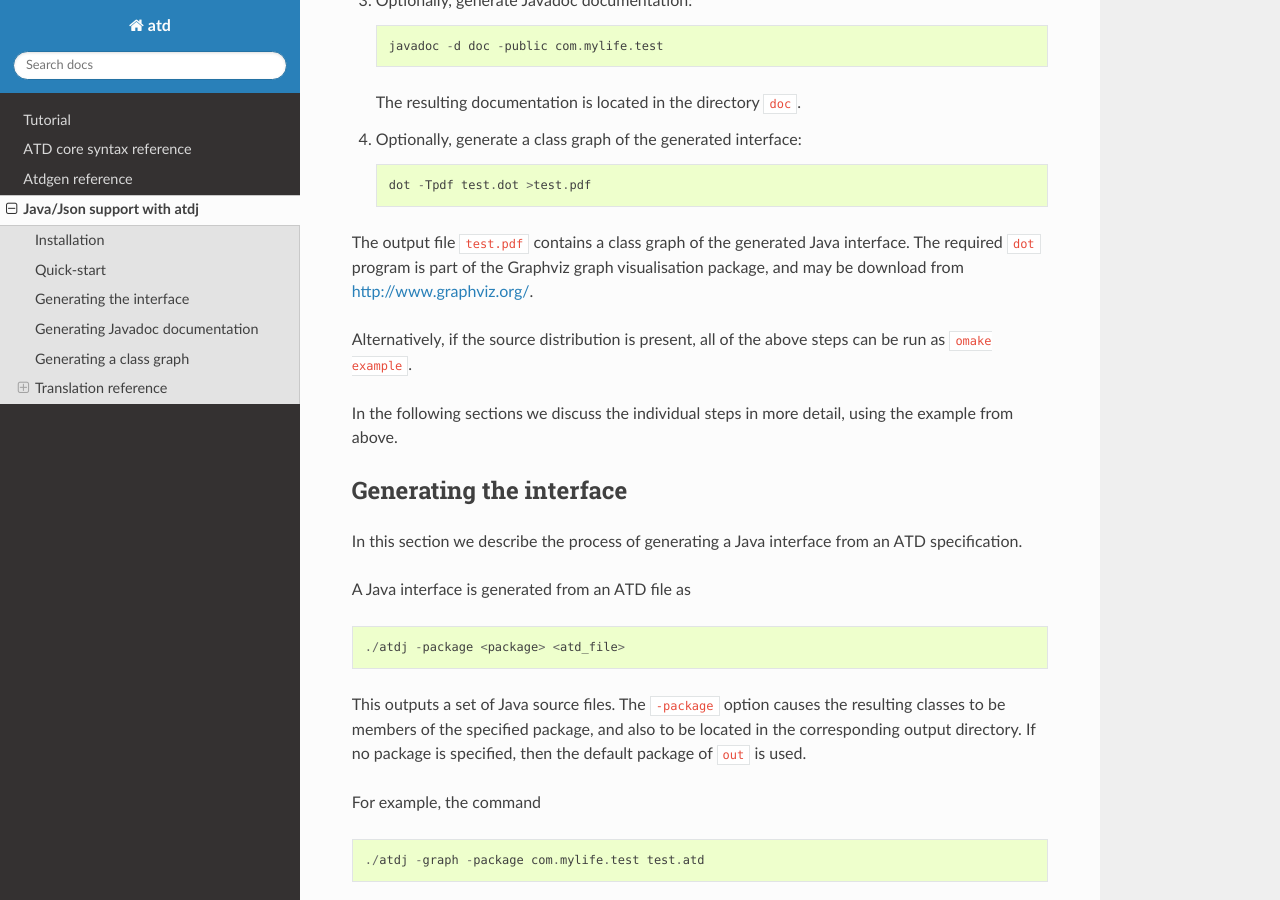
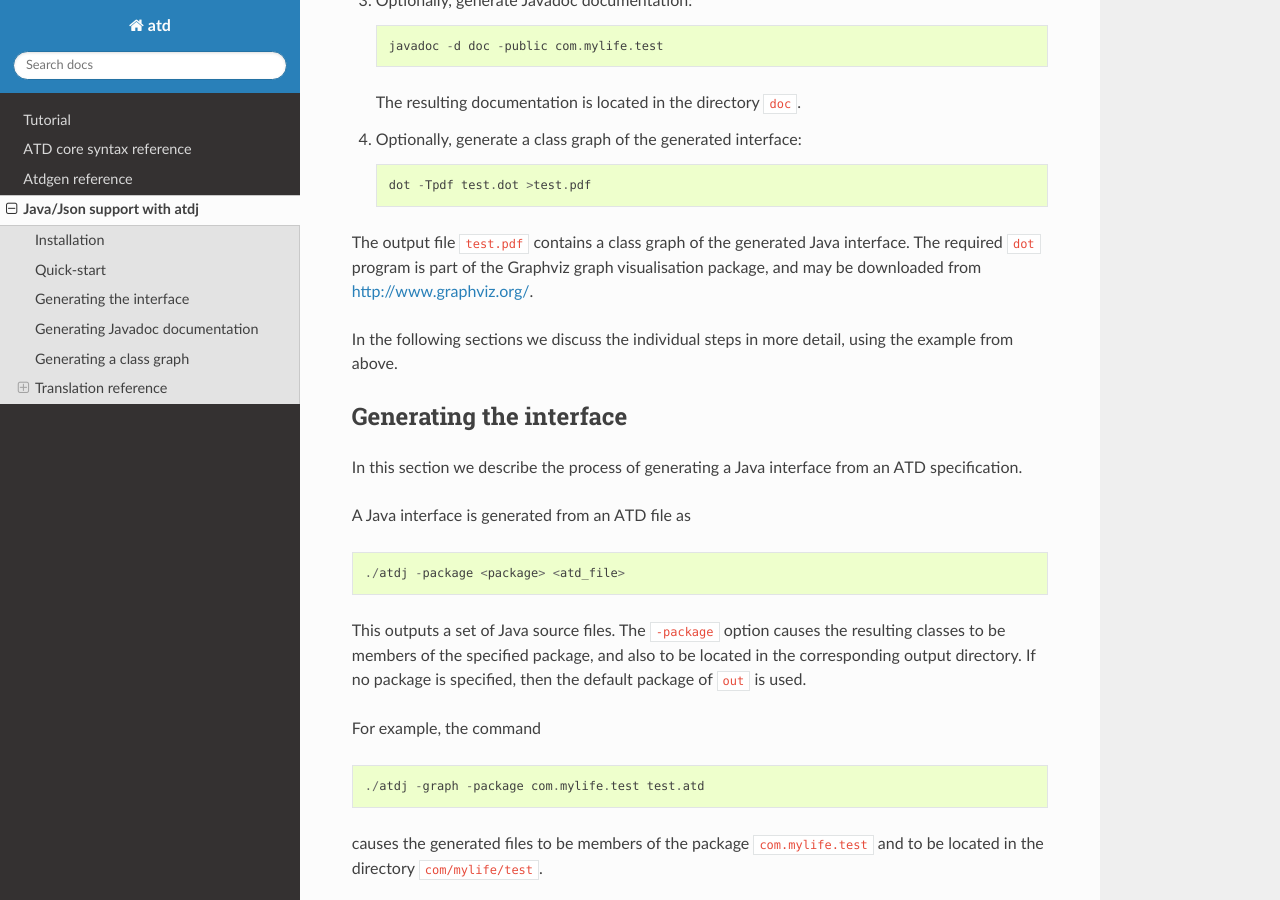
Before and after one commit to ahrefs/atd, a Sphinx documentation site: the page built from doc/atdj.rst, in a window 1280 px wide and 900 px high, scrolled down 1064 px. Built offline with Sphinx 7.4.7 and the Read the Docs theme 2.0.0, drawn with Linux system fonts in a browser that asks for light colours.

Commit message:
Remove reference to old atdj distribution

```diff
--- a/doc/atdj.rst
+++ b/doc/atdj.rst
@@ -67,11 +67,8 @@ an example application ``AtdjTest`` that uses the generated interface.
 
 The output file ``test.pdf`` contains a class graph of the generated
 Java interface. The required ``dot`` program is part of the Graphviz
-graph visualisation package, and may be download from
+graph visualisation package, and may be downloaded from
 http://www.graphviz.org/.
-
-Alternatively, if the source distribution is present, all of the above
-steps can be run as ``omake example``.
 
 In the following sections we discuss the individual steps in more
 detail, using the example from above.
```
